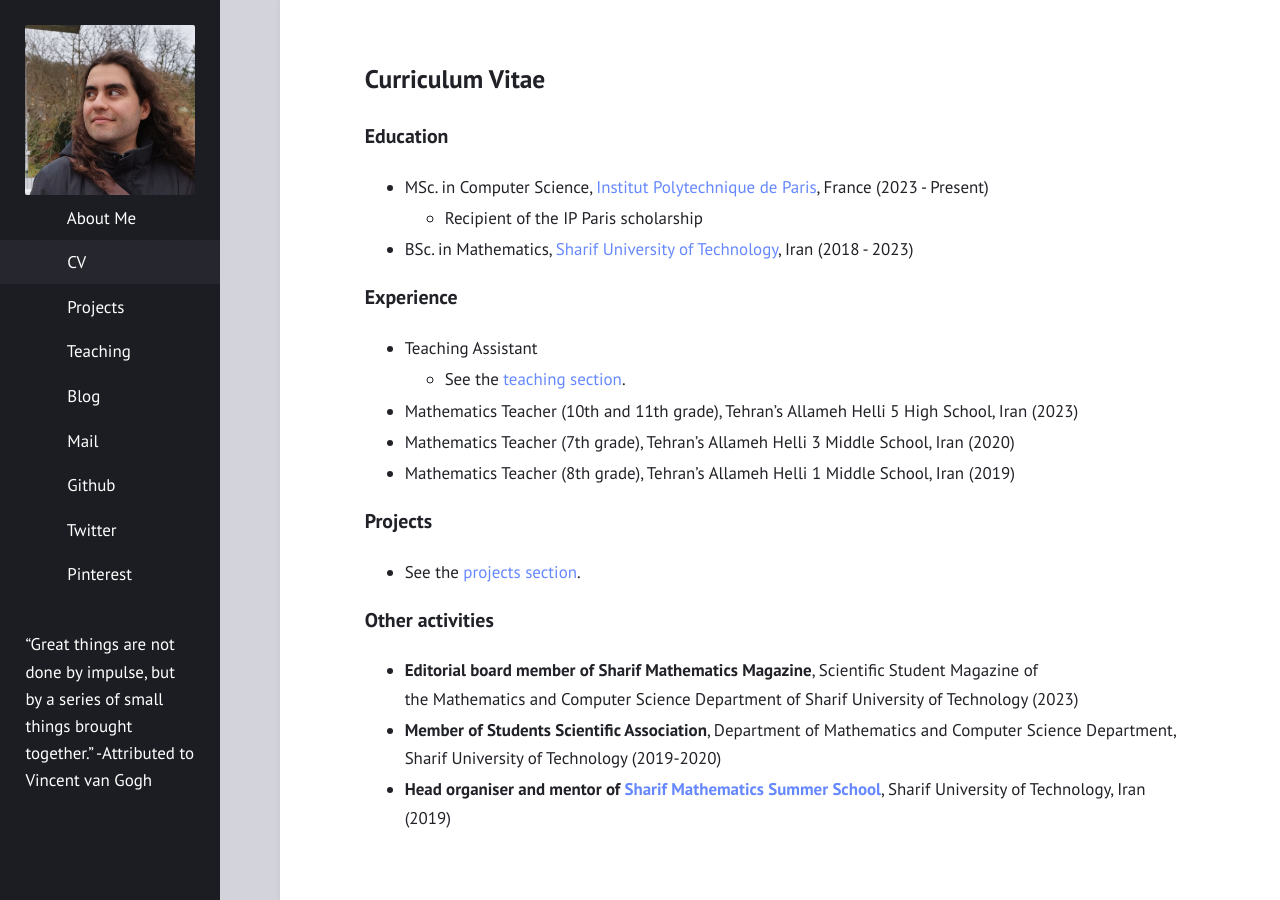
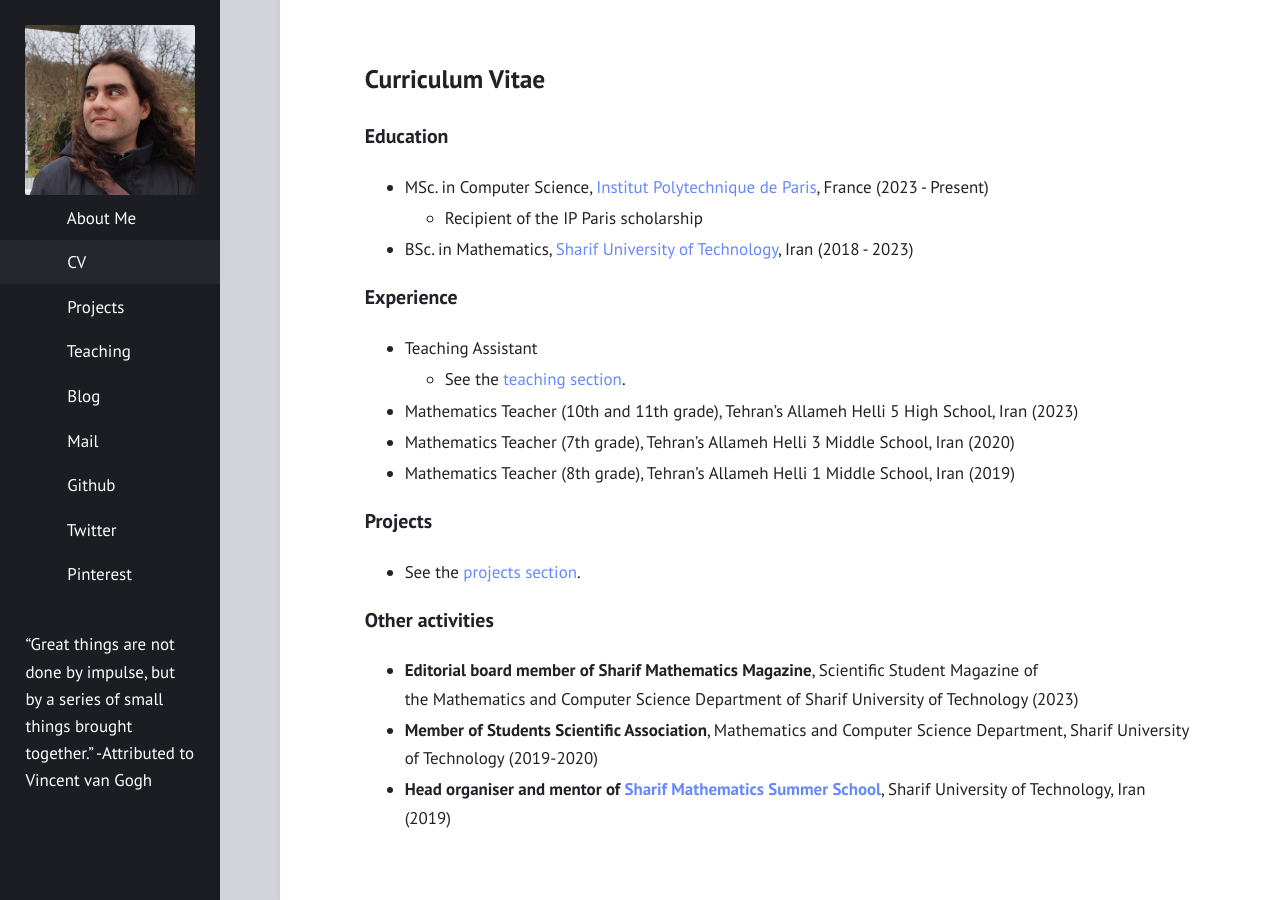
Before and after one commit to ali-almasi/ali-almasi.github.io, a Jekyll site: the page built from CV.md, in a window 1280 px wide. Built offline with Jekyll 4.4.1, drawn with Linux system fonts in a browser that asks for light colours.

Commit message:
Update CV.md

```diff
--- a/CV.md
+++ b/CV.md
@@ -25,5 +25,5 @@ layout: post
 
 -   **Editorial board member of Sharif Mathematics Magazine**,  Scientific Student Magazine of
 the Mathematics and Computer Science Department of Sharif University of Technology (2023)
-- **Member of Students Scientific Association**,  Department of Mathematics and Computer Science Department, Sharif University of Technology (2019-2020)
+- **Member of Students Scientific Association**, Mathematics and Computer Science Department, Sharif University of Technology (2019-2020)
 -  **Head organiser and mentor of  [Sharif Mathematics Summer School](http://school.math.sharif.edu/)**, Sharif University of Technology, Iran (2019)
```
